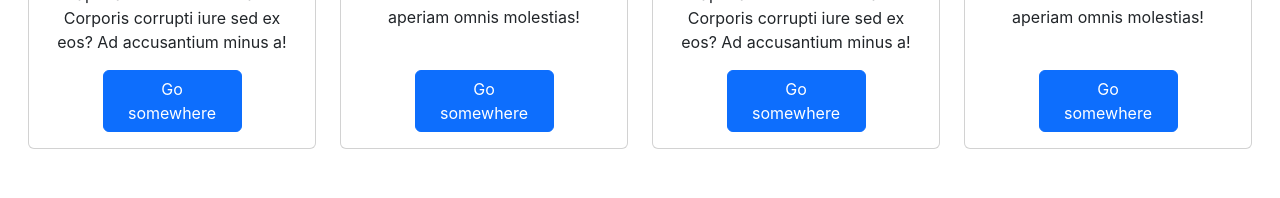
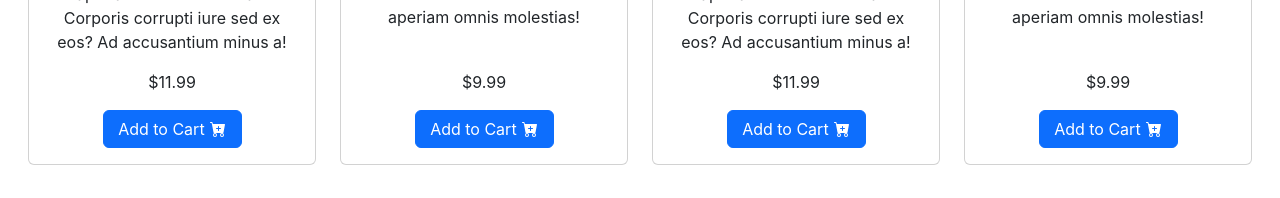
Before and after one commit to TylerGeorgeAlexander/sushi-meshi, a React (Create React App) app: page /menu in a window 1280 px wide. Shown: the part 514-712 px from the top of the page. Built offline with nearby package versions, Linux system fonts and the light colour scheme.

Commit message:
added props.price col centered

```diff
--- a/src/components/Card.js
+++ b/src/components/Card.js
@@ -1,5 +1,6 @@
 import Button from "react-bootstrap/Button";
 import Card from "react-bootstrap/Card";
+import { BsCartPlusFill } from "react-icons/bs";
 
 export default function MenuCard({ props }) {
   return (
@@ -8,9 +9,19 @@ export default function MenuCard({ props }) {
       <Card.Body className="flex-fill row align-items-end justify-content-center">
         <Card.Title>{props.name}</Card.Title>
         <Card.Text>{props.desc}</Card.Text>
-        <Button variant="primary" className="col-6">
-          Go somewhere
-        </Button>
+        <div className="col">
+          <Card.Text className="d-flex align-items-end justify-content-center">
+            ${props.price}
+          </Card.Text>
+          <div className="row justify-content-center">
+            <Button
+              variant="primary"
+              className="col-6 d-flex align-items-center justify-content-around"
+            >
+              Add to Cart <BsCartPlusFill />
+            </Button>
+          </div>
+        </div>
       </Card.Body>
     </Card>
   );
```
